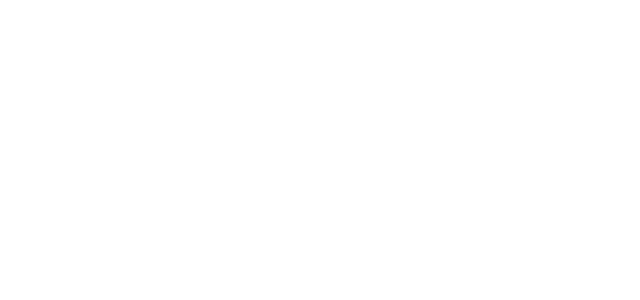
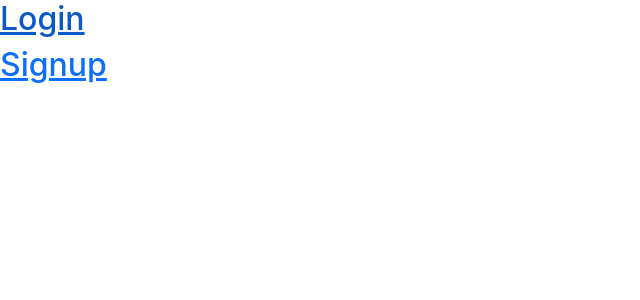
Before and after one commit to vishalk9708/AWS_Practice, a React (Create React App) app in the folder client/: page / in a window 1280 px wide. Before the commit this address had no page. Shown: the top 300 px of the page, without its empty margins (0-640 px from the left). Built offline with nearby package versions, Linux system fonts and the light colour scheme; what amazon-cognito-identity-js would draw is missing.

Commit message:
success login,signup

```diff
--- a/client/src/App.js
+++ b/client/src/App.js
@@ -3,12 +3,13 @@
 import Profile from './components/Profile'
 import Logout from './components/Logout'
 import Signup from './components/Signup';
-
+import Home from './components/Home'
 function App() {
   return (
     <>
       <BrowserRouter>
         <Routes>
+            <Route path='/' element={<Home/>}/>
             <Route path='/signup' element={<Signup/>}/>
             <Route path="/login" element={<Login />}/>
             <Route path="/profileDetails" element={<Profile />} />
--- /dev/null
+++ b/client/src/components/Home.js
@@ -0,0 +1,12 @@
+import React from "react";
+import { Link } from "react-router-dom";
+
+const Home=()=>{
+    return(
+        <>
+        <Link to='/login'><h2>Login</h2></Link>
+        <Link to='/signup'><h2>Signup</h2></Link>
+        </>
+    )
+}
+export default Home
--- a/client/src/components/Login.js
+++ b/client/src/components/Login.js
@@ -3,12 +3,12 @@
 import UserPool from '../UserPool';
 import React,{useState} from 'react';
 import './Login.css'
-import Signup from './Signup';
-import {Link} from 'react-router-dom';
+import {Link,useNavigate} from 'react-router-dom';
 
 function Login() {
     const [email,setEmail]=useState();
     const [password,setPassword]=useState();
+    const navigate=useNavigate();
     const onSubmit=(e)=>{
         e.preventDefault();
 
@@ -23,6 +23,7 @@
         user.authenticateUser(AuthDetails,{
             onSuccess:(data)=>{
                 console.log("onSuccess",data)
+                navigate('/profileDetails')
             },
             onFailure:(err)=>{
                 console.error("onFailure",err)
@@ -35,7 +36,7 @@
       };
    return (
     <div className="login">
-      <center><h1>AWS Practice</h1></center>
+      <center><h1>AWS Practice Login</h1></center>
       <br/><br/>
         <Form onSubmit={onSubmit}>
             <Form.Group className="mb-3" controlId="formBasicEmail">
--- a/client/src/components/Signup.js
+++ b/client/src/components/Signup.js
@@ -3,9 +3,6 @@
 import './Signup.css'
 import React,{useState} from 'react';
 import UserPool from '../UserPool';
-import Login from './Login';
-import { Route } from 'react-router-dom';
-
 function Signup() {
     const [email,setEmail]=useState();
     // const [name,setName]=useState();
@@ -19,7 +16,9 @@
         console.log(err);
         return;
         }
+        else{
         console.log(data);
+        }
       })
     };
 
```
Also changed, not shown: client/src/components/Login.css (line endings or trailing spaces).
